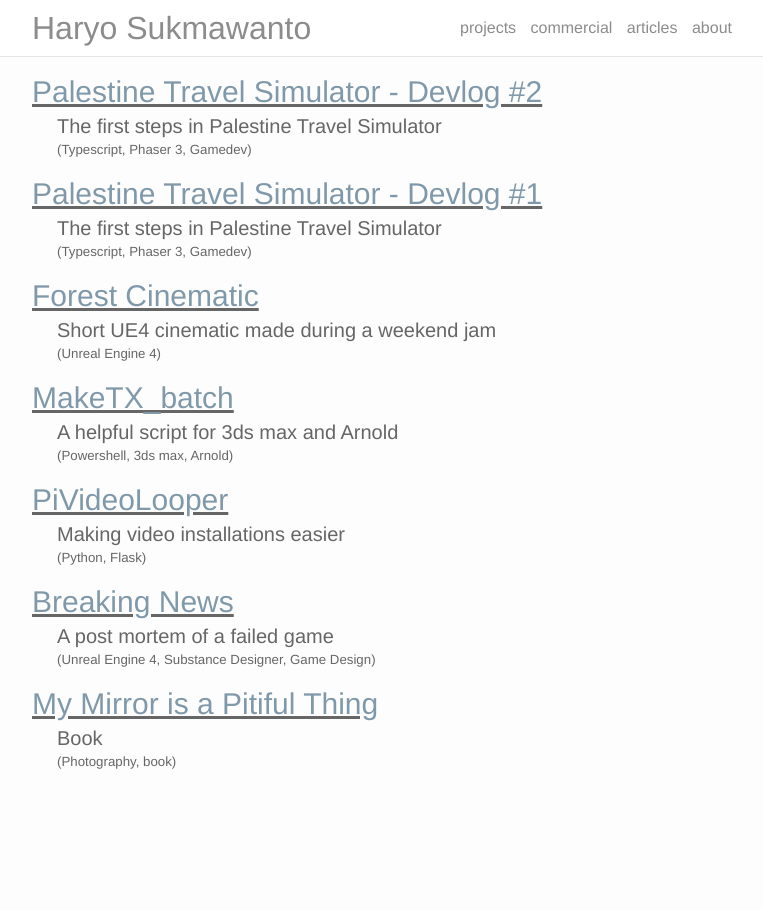
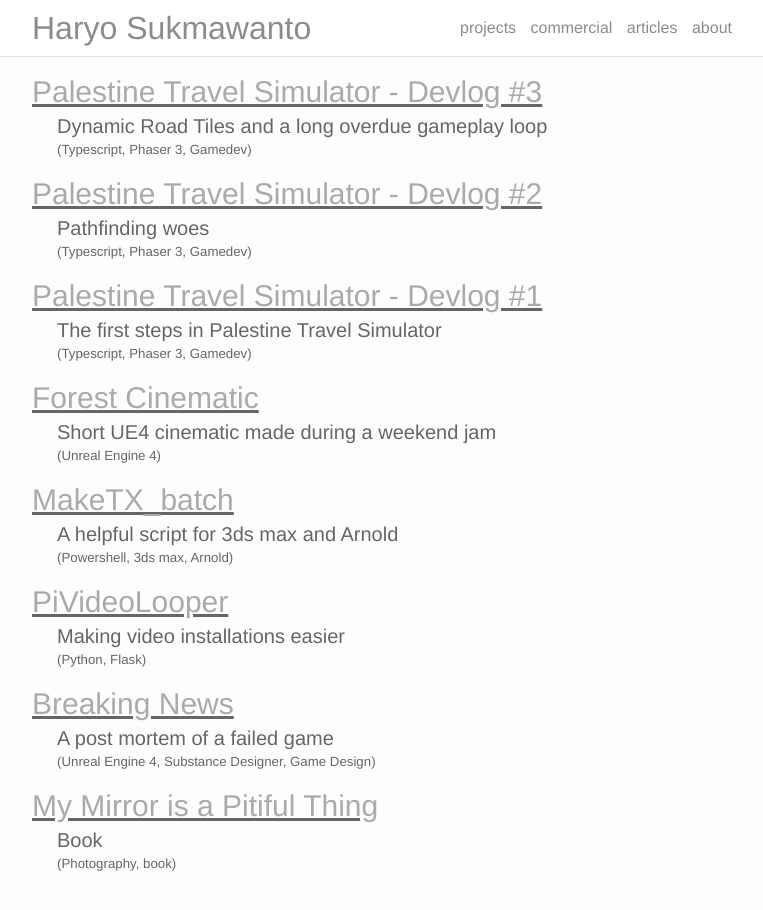
Before and after one commit to Fragrag/PersonalWebsite, a Jekyll site: the page built from articles.md, in a window 1280 px wide and 976 px high. Shown: the top 910 px of the window, without its empty margins (258-1021 px from the left). Built offline with Jekyll 4.4.1, drawn with Linux system fonts in a browser that asks for light colours; nearby versions of some CDN libraries; some of the changed lines change nothing that is shown.

Commit message:
Adding article PTSDevLog3

```diff
--- a/_articles/2020-03-29-PTSDevLog2.markdown
+++ b/_articles/2020-03-29-PTSDevLog2.markdown
@@ -1,7 +1,7 @@
 ---
 layout: article
 title: "Palestine Travel Simulator - Devlog #2"
-description: The first steps in Palestine Travel Simulator
+description: Pathfinding woes
 tech: (Typescript, Phaser 3, Gamedev)
 date: 2020-03-29 12:00:00
 ---
--- /dev/null
+++ b/_articles/2020-04-16-PTSDevLog3.markdown
@@ -0,0 +1,117 @@
+---
+layout: article
+title: "Palestine Travel Simulator - Devlog #3"
+description: Dynamic Road Tiles and a long overdue gameplay loop
+tech: (Typescript, Phaser 3, Gamedev)
+date: 2020-04-16 09:00:00
+---
+
+# It's been a while
+
+It has been some time since I've done an update post on Palestine Travel Simulator. It's not that I have stopped developing it. At a certain point it reached a stage where I'm working on features that feel a bit lacklustre to show off on their own. So rather than dedicate a whole post on a single feature, I decided to wait till I made more significant progress. Regardless, here is an update showcasing my work from the past weeks and the current state of Palestine Travel Simulator.
+
+# Week 3
+
+For this week and sprint, I had scheduled tha task of creating a system for dynamic road tiles where road tiles would adjust automatically according to its neighbors. So when creating a map, I wouldn't need to meticulously place the correct tiles. Rather, I would designate a tile as a road and indicate which road type it is. The game will then check its neighbors and choose the correct road tile image for the situation.
+
+As usual, this is easier said than done. My first issue was figuring out how the hex tile's neighbor data should be stored. After doing some research I realised that each neighbor is either a road or not, which can be saved as a boolean. As each hex tile has 6 neighbors, we can then create a boolean array to represent all of its neighbors. This boolean array is converted into a binary array which is then converted into an integer which we use to look up the correct implementation.
+
+Ok, it sounds rather complicated but it's actually quite simple. Take the highlighted tile in the image below:
+
+![alt text]({{ site.baseurl }}/img/articles/ptsdevlog3/tile_neighbor_example.PNG)
+
+We can say the following for its neighbors:
+ - Top right: nothing
+ - Right: road
+ - Bottom right: nothing
+ - Bottom left: nothing
+ - Left: road
+ - Top left: road
+
+If we then create a boolean array, starting from the top right, it would look something like this: `[false, true, false, false, true, true]`. If we convert that into a binary array, we would get the following: `010011` which as an integer is the number `19`. We use that final integer as the value for a look up table where we can find the correct implementation of the roadtile.
+
+So the theoretical foundation has been laid, we have a method that is robust and works properly. But we still have some considerable gruntwork to finish this. A six bit array means there are 64 possible ways a road tile can be laid. Which I would have to determine manually with the classic pen and paper method:
+
+![alt text]({{ site.baseurl }}/img/articles/ptsdevlog3/roadtilepossibilities.JPG){: .projectimage}
+
+All in all, creating the road tileset, figuring out the method to be used and actually implementing it took the better part of week 3. At least I get to show off the following piece of elegant code if I may say so myself
+
+{% highlight javascript %}
+let neighborsBitfield: string;
+
+if (hex.getIsRoad()) {
+    let neighborsArray: number[] = [];
+    let neighbors = hex.getNeighborCoordinates();
+
+    for (let k = 0; k < neighbors.length; k++) { // Create an int array of 0 and 1s
+        let hexI = neighbors[k][0];
+        let hexJ = neighbors[k][1];
+
+        if (this.isHexTileOutOfBounds(hexI, hexJ) && this.getHexTileAtCoordinate(hexI, hexJ).getIsRoad() == true) {
+            neighborsArray.push(1);
+        } else {
+            neighborsArray.push(0);
+        }
+    }
+
+    neighborsBitfield = neighborsArray.join("");
+    let roadTile = getRoadTileType(parseInt(neighborsBitfield, 2));
+
+    switch (hex.getRoadType()) {
+    case ERoadType.None:
+        break;
+    case ERoadType.MSR:
+        hex.createRoad("roadMSR" + "_" + roadTile.textureSuffix)
+        break;
+    case ERoadType.ASR:
+        hex.createRoad("roadASR" + "_" + roadTile.textureSuffix)
+        break;
+    case ERoadType.Dirt:
+        hex.createRoad("roadDirt" + "_" + roadTile.textureSuffix)
+        break;
+    }
+    hex.getRoad().angle = roadTile.rotation;
+}
+{% endhighlight %}
+
+And this nifty image of it in action
+
+![alt text]({{ site.baseurl }}/img/articles/ptsdevlog3/dynamictiles.PNG){: .projectimage}
+
+
+# Week 4
+
+Week 4 was a bit chaotic. I realised that while I have been working on nifty features such as the dynamic road tiles and adding functionality to my objects, I have not been working on the game itself. I had a pathfinding system, I had my gameplay variables, I had my player character but I barely had any implemented gameplay mechanics, nor any interfaces that would make it presentable.
+
+So the plan for Week 4 would be to implement these features and design a basic gameplay loop as soon as possible. However I was asked to make an offer and a proposal for an Unreal Engine 4 project on Tuesday, which meant that I was tied up for three days. Once the proposal was finished on Friday, I figured that it was not worth it to start implementing new large features so I spent the rest of the day cleaning up, commenting and documenting my code and progress.
+
+# Week 5
+
+Week 5 was picking up where I left off week 4. I had five simple gameplay mechanics that I had wanted to look at and implement if possible:
+ - Action time
+ - Checkpoints adjust tile travel time
+ - Failure state when time runs out
+ - Success state when reaching a destination point
+ - Traffic
+
+The last one, traffic, would have involved some considerable work to implement so I put that aside for the future. Action time, which are basically action points, had been technically implemented but were not utilised yet. Checkpoints have also been implemented and they already adjusted their tile's travel time. The ability to add different types of checkpoints was possible too.
+
+So now we have to tie everything together by implementing a success and failure state. I implemented these checks in the interactivity portion of my code. When the player makes a move, checks are done to determine if there is enough action time as well as checking whether the destination will be reached by making the next move.
+
+If the player runs out of time, then they are locked out of making moves and the selected path is tinted red to indicate this.
+
+![alt text]({{ site.baseurl }}/img/articles/ptsdevlog3/failure.gif){: .projectimage}
+
+If there was enough time and the player reaches their destination, then a success text pops up and the player is locked out of the making moves. In the future this success will trigger an event for a reward or a further task. This mechanic can also be used to switch between levels.
+
+![alt text]({{ site.baseurl }}/img/articles/ptsdevlog3/success.gif){: .projectimage}
+
+Also note the tint change indicating when a path passes a checkpoint. This is one of the small experimental details that I've been adding with regards to player feedback and to help gauge gameplay.
+
+# And now
+
+And that was a lot of words to recap the progress I made the past weeks. It has felt been a bit slow to be honest, and I expected to have made a bit more progress than this. Other projects popped up, learning to work with Phaser proved difficult at times, there was some unneccesary [yak shaving](https://en.wiktionary.org/wiki/yak_shaving) and I had some personal loss of focus to top it all off. But looking back at all of it and the progress I've made does instill some confidence.
+
+The next steps for Palestine Travel Simulator will be to create an interface framework for it. This will be used to create menus, event pop ups and so on. Once that has been established, I will begin work on creating my own custom assets and artwork for the project. I will also restart my investigative work and discover how actually travelling around the West Bank during crises was like. I'll see if I can earn some marks of approval from organisations which will greatly help me with the grant requests which I wil submit once this project reaches a feature complete beta state.
+
+But that's for the slightly far future. Next step is the interface framework, and once that has been established, we'll take the next step. And once we've done that step, we'll take the step after that, and so on.
--- a/_sass/_base.scss
+++ b/_sass/_base.scss
@@ -47,7 +47,7 @@
 $grey-color-dark: #333;   /* footer */
 $grey-color-light: #ddd;  /* navigation bar border */
 $text-color:     #666;
-$article-link-color:     #8099aa;
+$article-link-color:     #aaaaaa;
 
 /* Set theme color *************************/
 $theme-color: $grey;
```
Also changed, not shown: img/articles/ptsdevlog3/dynamictiles.PNG (added), img/articles/ptsdevlog3/failure.gif (added), img/articles/ptsdevlog3/pathfinding1.gif (added), img/articles/ptsdevlog3/roadtilepossibilities.JPG (added), img/articles/ptsdevlog3/success.gif (added), img/articles/ptsdevlog3/tile_neighbor_example.PNG (added), 1 other file.
